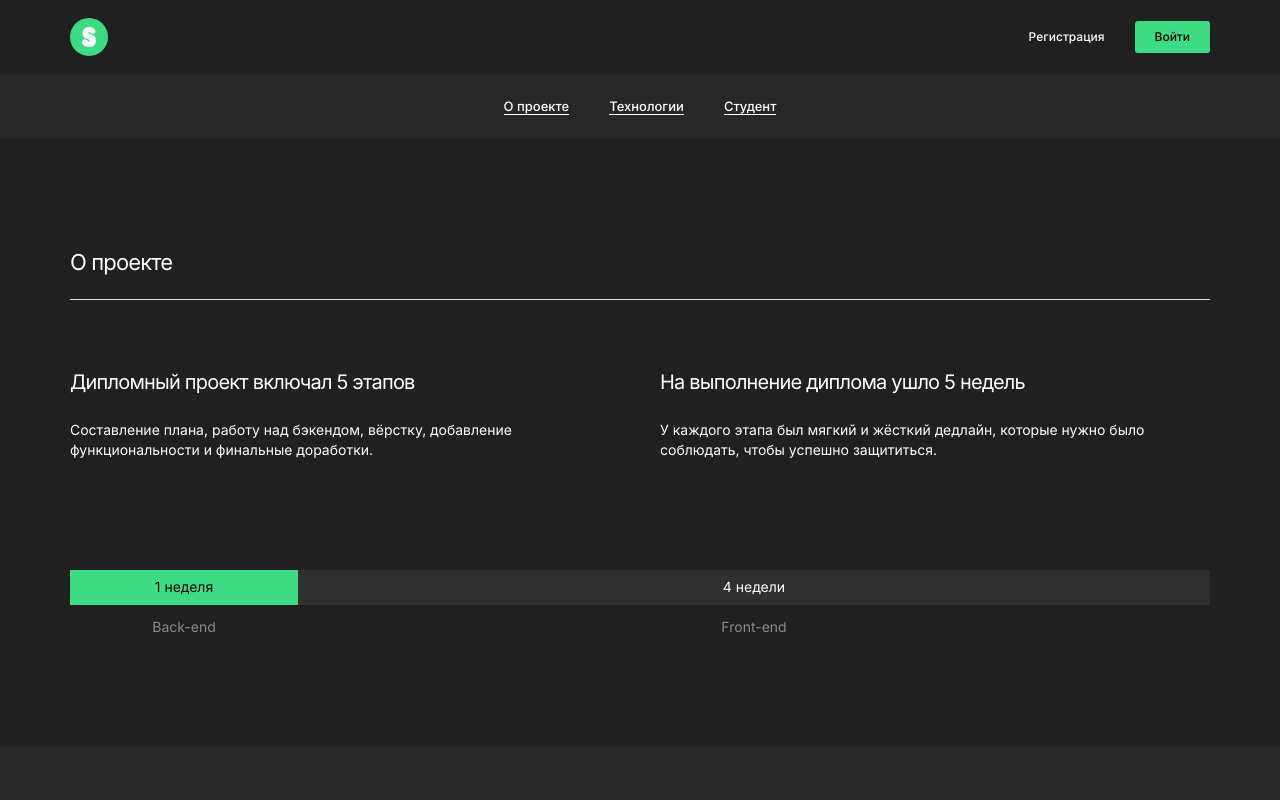
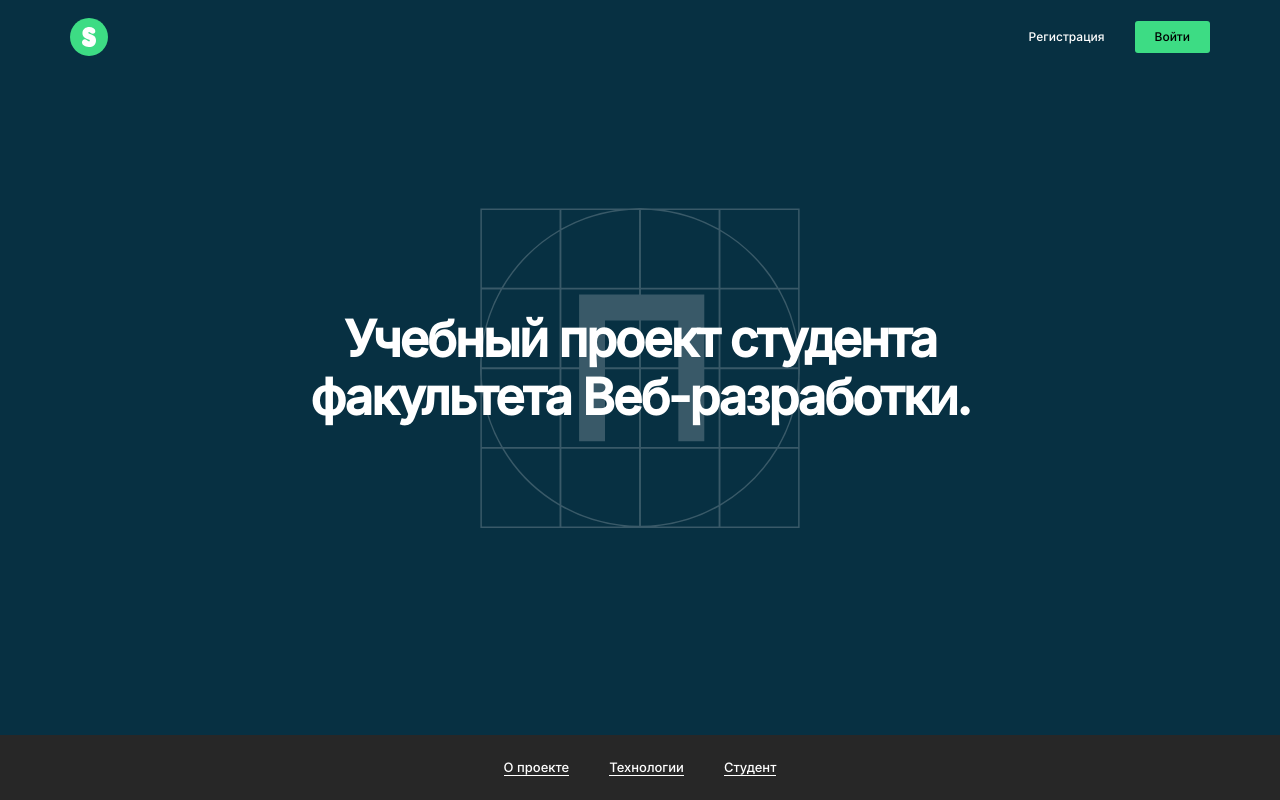
Before and after one commit to StMelik/movies-explorer-frontend, a React (Create React App) app: page / in a window 1280 px wide. Shown: the top 800 px of the page. Built offline with nearby package versions, Linux system fonts and the light colour scheme.

Commit message:
верстка промо блока

```diff
--- a/src/components/Header/Header.css
+++ b/src/components/Header/Header.css
@@ -1,4 +1,8 @@
 .header {
+    position: absolute;
+    left: 0;
+    top: 0;
+    right: 0;
     padding: 18px 0;
 }
 
--- a/src/components/Promo/Promo.css
+++ b/src/components/Promo/Promo.css
@@ -0,0 +1,19 @@
+.promo {
+    display: flex;
+    justify-content: center;
+    align-items: center;
+    background-color: #073042;
+    height: calc(100vh - 65px);
+    background-image: url("../../images/promo-bg.svg");
+    background-repeat: no-repeat;
+    background-position: center;
+    background-size: 320px 320px;
+}
+
+.promo__title {
+    text-align: center;
+    max-width: 730px;
+    font-size: 50px;
+    line-height: 58px;
+    letter-spacing: calc(1em * -0.04);
+}
--- a/src/components/Promo/Promo.jsx
+++ b/src/components/Promo/Promo.jsx
@@ -3,7 +3,9 @@ import './Promo.css';
 function Promo() {
   return (
     <section className="promo">
-
+      <div className="container">
+        <h1 className="promo__title">Учебный проект студента факультета Веб-разработки.</h1>
+      </div>
     </section>
   );
 }
--- a/src/pages/Main/Main.jsx
+++ b/src/pages/Main/Main.jsx
@@ -1,4 +1,5 @@
 import './Main.css';
+import Promo from '../../components/Promo/Promo'
 import NavTab from '../../components/NavTab/NavTab'
 import AboutProject from '../../components/AboutProject/AboutProject'
 import Techs from '../../components/Techs/Techs'
@@ -8,6 +9,7 @@ import Footer from '../../components/Footer/Footer'
 function Main() {
   return (
     <div className="main-page">
+      <Promo />
       <NavTab />
       <AboutProject />
       <Techs />
```
